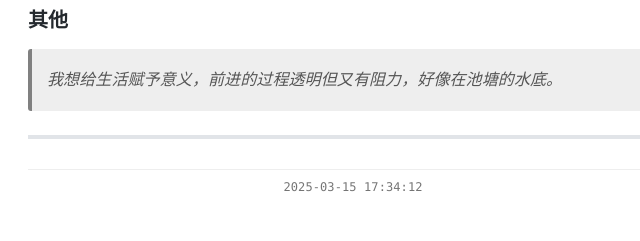
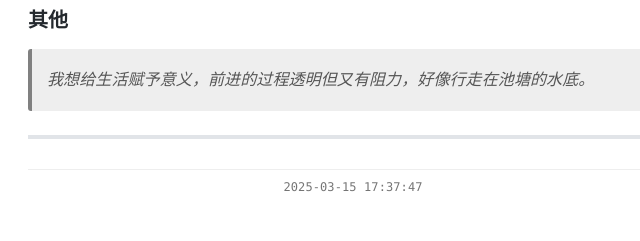
Before and after one commit to nutangelo/nutangelo.github.io, a plain HTML site: page about/index.html in a window 1280 px wide. Shown: the part 1370-1611 px from the top of the page, 292-932 px from the left. Drawn offline with nearby package versions, Linux system fonts and the light colour scheme; some icons are missing; a small style sheet from the web is missing.

Commit message:
Site updated: 2025-03-15 17:37:56

```diff
--- a/about/index.html
+++ b/about/index.html
@@ -149,7 +149,7 @@
       <div class="post-attach">
         <span class="post-pubtime">
           <i class="iconfont icon-updatetime mr-10" title="Update time"></i>
-          2025-03-15 17:34:12
+          2025-03-15 17:37:47
         </span>
 
       </div>
@@ -185,7 +185,7 @@
 </ul>
 <hr>
 <h3 id="其他"><a href="#其他" class="headerlink" title="其他"></a>其他</h3><blockquote>
-<p><em>我想给生活赋予意义，前进的过程透明但又有阻力，好像在池塘的水底。</em></p>
+<p><em>我想给生活赋予意义，前进的过程透明但又有阻力，好像行走在池塘的水底。</em></p>
 </blockquote>
 <hr>
 
@@ -198,7 +198,7 @@
           <div class="post-attach">
             <span class="post-pubtime">
               <i class="iconfont icon-updatetime mr-10" title="Update time"></i>
-              2025-03-15 17:34:12
+              2025-03-15 17:37:47
             </span>
 
           </div>
```
